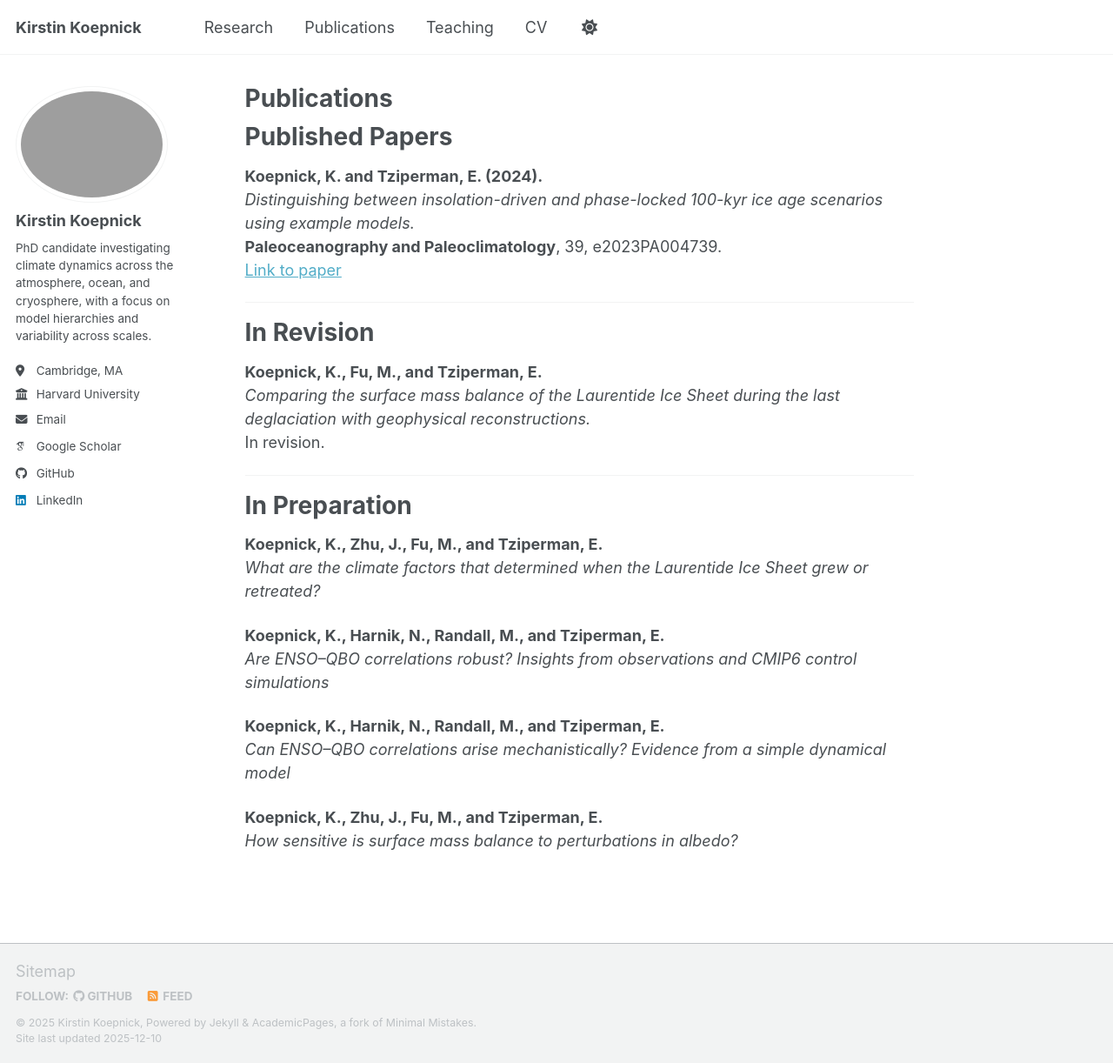
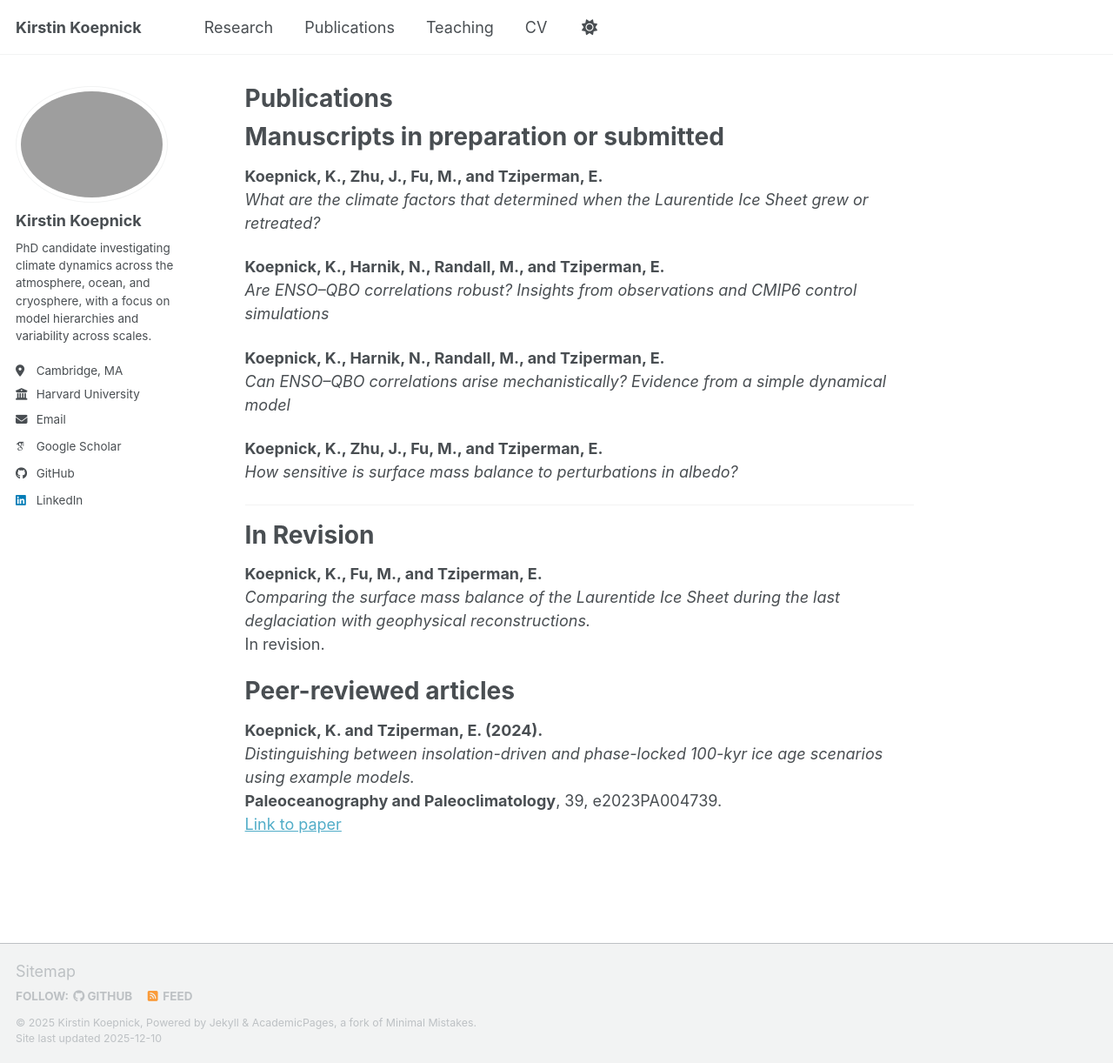
Before and after one commit to kirstinkoepnick/kirstinkoepnick.github.io, a Jekyll site: the page built from _pages/publications.md, in a window 1280 px wide and 1222 px high. Shown: the whole window at 87% size. Built offline with Jekyll 4.4.1, drawn with Linux system fonts in a browser that asks for light colours; some web fonts are replaced; a script bundle is joined from its source files by our own code; library files that are not in the unit come from our copies; some of the changed lines change nothing that is shown.

Commit message:
Update publications.md

```diff
--- a/_pages/publications.md
+++ b/_pages/publications.md
@@ -5,24 +5,7 @@ permalink: /publications/
 author_profile: true
 ---
 
-# Published Papers
-
-**Koepnick, K. and Tziperman, E. (2024).**
-*Distinguishing between insolation-driven and phase-locked 100-kyr ice age scenarios using example models.*
-**Paleoceanography and Paleoclimatology**, 39, e2023PA004739.
-[Link to paper](https://doi.org/10.1029/2023PA004739)
-
----
-
-# In Revision
-
-**Koepnick, K., Fu, M., and Tziperman, E.**
-*Comparing the surface mass balance of the Laurentide Ice Sheet during the last deglaciation with geophysical reconstructions.*
-In revision.
-
----
-
-# In Preparation
+# Manuscripts in preparation or submitted
 
 **Koepnick, K., Zhu, J., Fu, M., and Tziperman, E.**
 *What are the climate factors that determined when the Laurentide Ice Sheet grew or retreated?*
@@ -35,3 +18,18 @@ In revision.
 
 **Koepnick, K., Zhu, J., Fu, M., and Tziperman, E.**
 *How sensitive is surface mass balance to perturbations in albedo?*
+
+---
+
+# In Revision
+
+**Koepnick, K., Fu, M., and Tziperman, E.**
+*Comparing the surface mass balance of the Laurentide Ice Sheet during the last deglaciation with geophysical reconstructions.*
+In revision.
+
+# Peer-reviewed articles
+
+**Koepnick, K. and Tziperman, E. (2024).**
+*Distinguishing between insolation-driven and phase-locked 100-kyr ice age scenarios using example models.*
+**Paleoceanography and Paleoclimatology**, 39, e2023PA004739.
+[Link to paper](https://doi.org/10.1029/2023PA004739)
```
